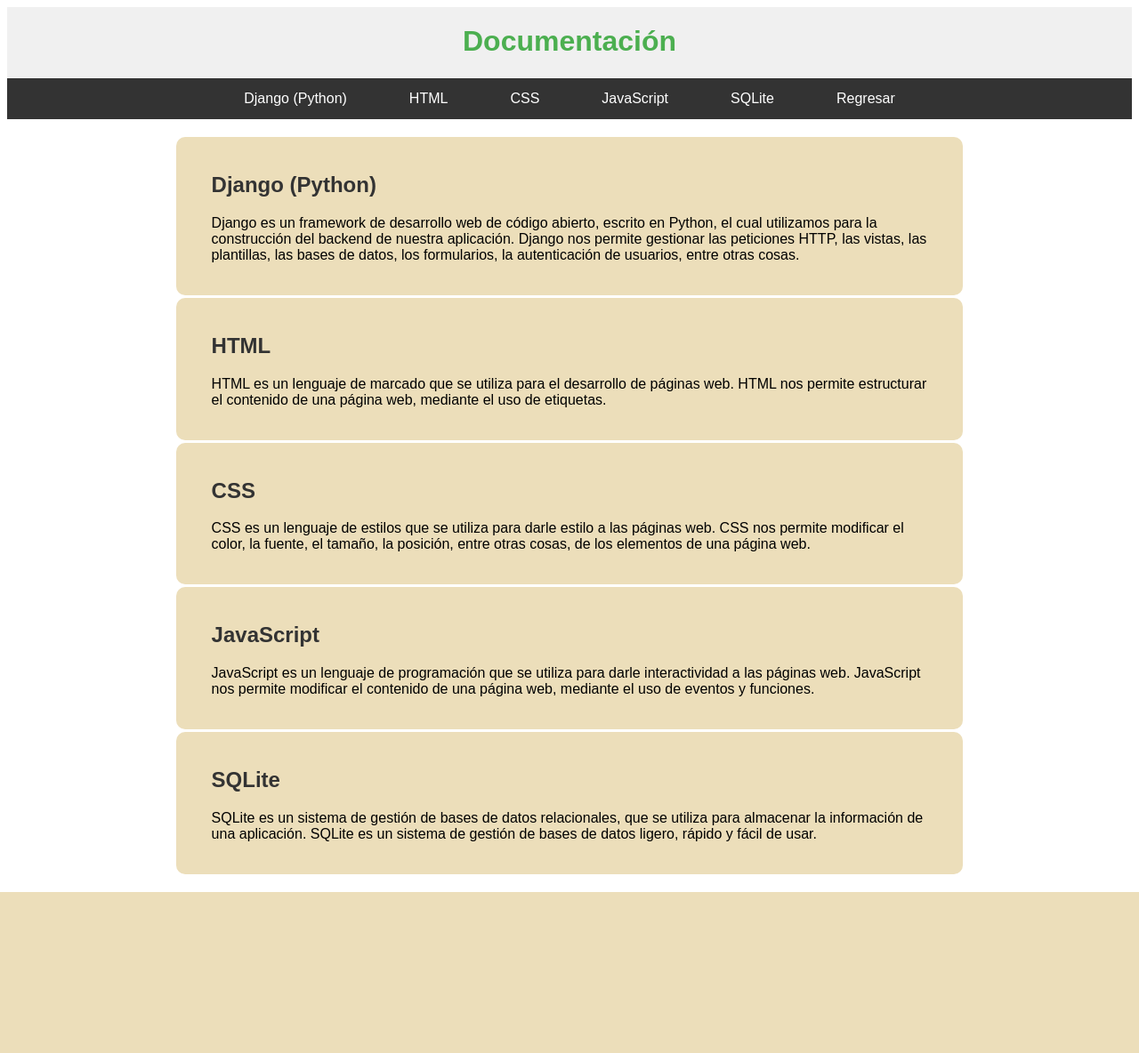
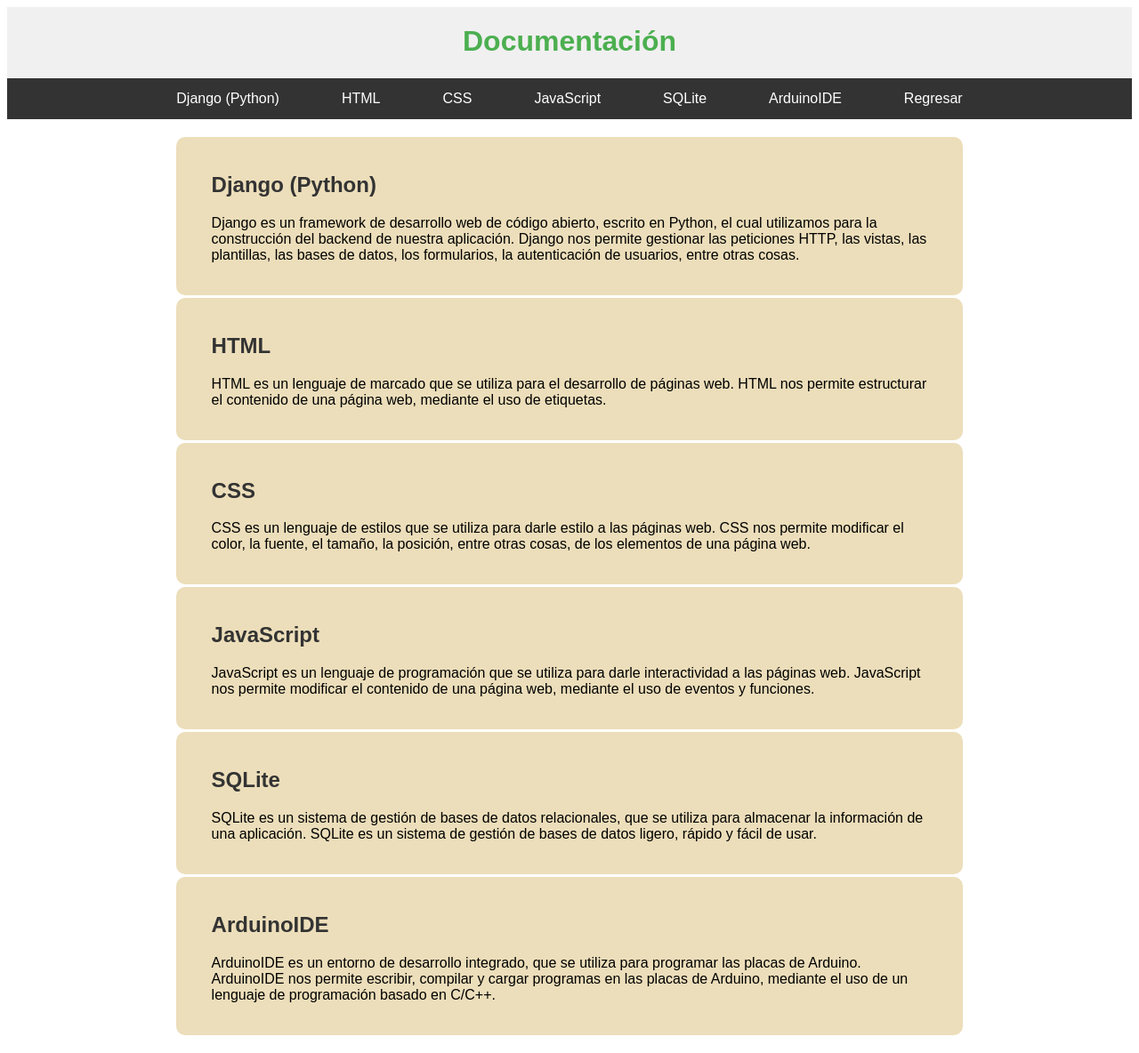
Before and after one commit to cesar050/Avance_TerceraUnidad, a Django app: page /Informacion/Documentacion/ in a window 1280 px wide. Shown: the whole page at 89% size. Before the commit the page ends 1003 px from the top, so only its background shows below. Run offline with Django 5.2, Linux system fonts and the light colour scheme.

Commit message:
cambio
cambio

```diff
--- a/AppBrazo/templates/INFO/Documentacion.html
+++ b/AppBrazo/templates/INFO/Documentacion.html
@@ -15,6 +15,7 @@
             <li class="nav-item"><a href="#seccion-css">CSS</a></li>
             <li class="nav-item"><a href="#seccion-javascript">JavaScript</a></li>
             <li class="nav-item"><a href="#seccion-sqlite">SQLite</a></li>
+            <li class="nav-item"><a href="#seccion-arduinoide">ArduinoIDE</a></li>
             <li class="nav-item"><a href="../">Regresar</a></li>
         </ul>
     </nav>
@@ -57,6 +58,13 @@
                 SQLite es un sistema de gestión de bases de datos ligero, rápido y fácil de usar.
             </p>
         </section>
+        <section id="seccion-arduinoide">
+            <h2>ArduinoIDE</h2>
+            <p>
+                ArduinoIDE es un entorno de desarrollo integrado, que se utiliza para programar las placas de Arduino.
+                ArduinoIDE nos permite escribir, compilar y cargar programas en las placas de Arduino, mediante el uso de un lenguaje de programación basado en C/C++.
+            </p>
+        </section>
     </div>
 </body>
 </html>
```
